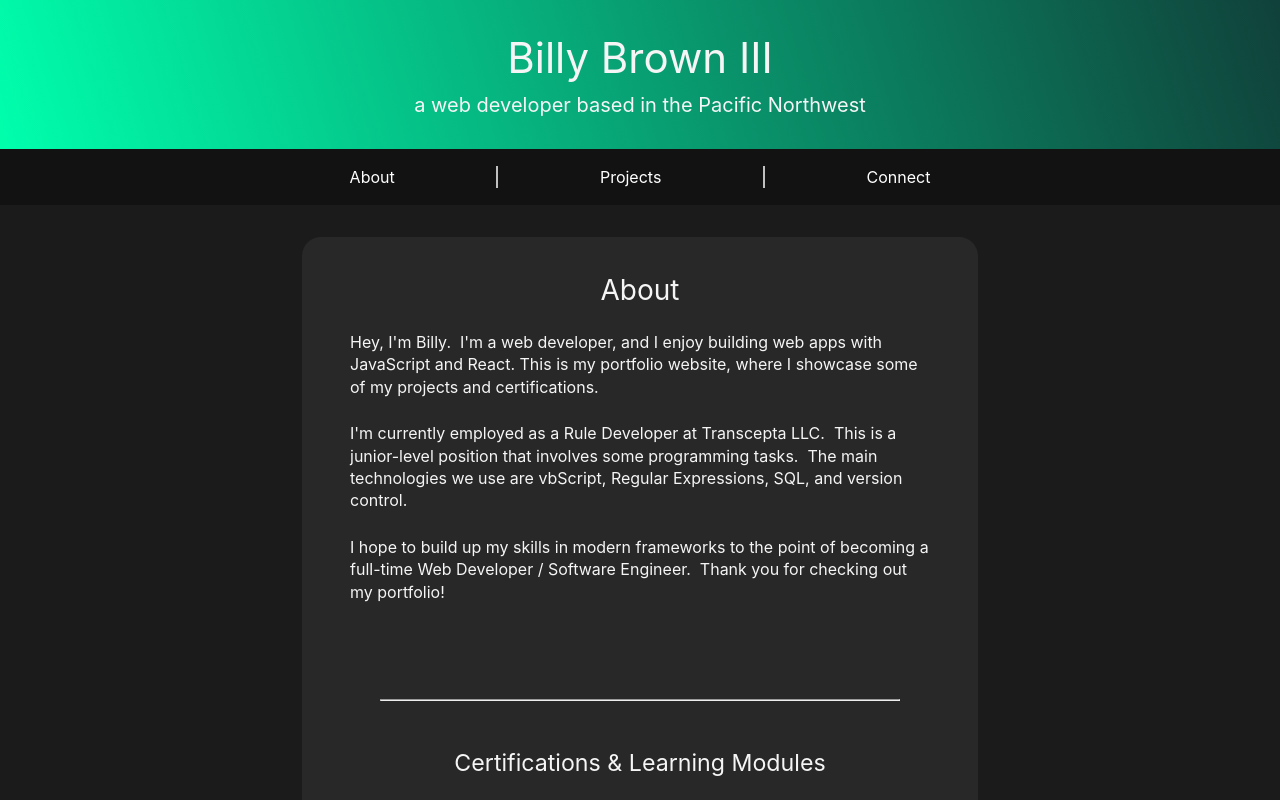
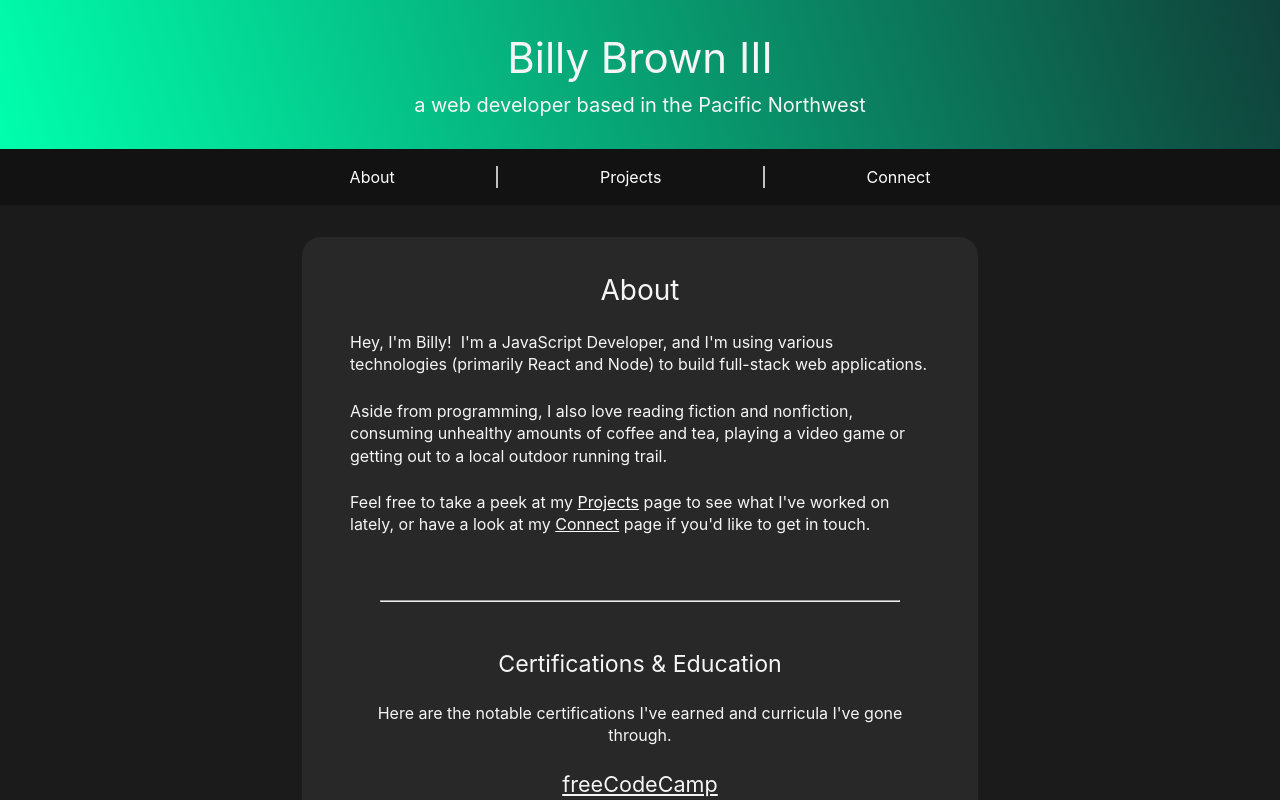
Before and after one commit to billybrown-iii/dev-portfolio, a React (Create React App) app: page / in a window 1280 px wide. Shown: the top 800 px of the page. Built offline with nearby package versions, Linux system fonts and the light colour scheme.

Commit message:
updated content

```diff
--- a/src/Connect.js
+++ b/src/Connect.js
@@ -14,6 +14,21 @@ function Connect(props) {
             <div className="card">
                 <div className="card-title">Connect</div>
 
+                <a className="connect-item" href="/resume.pdf" target="_blank" rel="noreferrer">
+                    <i class="fas fa-file-alt connect-icon"></i>
+                    Resume
+                </a>
+
+                <a className="connect-item" href="https://github.com/BillyBDev" target="_blank" rel="noreferrer">
+                    <i class="fab fa-github connect-icon"></i>
+                    GitHub
+                </a>
+
+                <a className="connect-item" href="https://linkedin.com/in/billy-brown-iii/" target="_blank" rel="noreferrer">
+                    <i class="fab fa-linkedin connect-icon"></i>
+                    LinkedIn
+                </a>
+
                 <div className="connect-item email-button" onClick={e => {writeToClip(e)}}>
                     <div className="email-btn-core">
                         <i className="fas fa-envelope-square connect-icon"></i>
@@ -25,24 +40,7 @@ function Connect(props) {
                     <div className="email-display">
                         {copyStatus}
                     </div>
-
                 </div>
-
-                <a className="connect-item" href="https://github.com/BillyBDev" target="_blank" rel="noreferrer">
-                    <i class="fab fa-github connect-icon"></i>
-                    GitHub
-                </a>
-
-                <a className="connect-item" href="https://linkedin.com/in/billy-brown-iii/" target="_blank" rel="noreferrer">
-                    <i class="fab fa-linkedin connect-icon"></i>
-                    LinkedIn
-                </a>
-
-                <a className="connect-item" href="/resume.pdf" target="_blank" rel="noreferrer">
-                    <i class="fas fa-file-alt connect-icon"></i>
-                    Resume
-                </a>
-
             </div>
         </div>
     )
--- a/src/Home.js
+++ b/src/Home.js
@@ -1,4 +1,5 @@
 import React from "react";
+import { Link } from 'react-router-dom';
 import mongoDB from './mongodb.png';
 import expressIcon from './express.png';
 
@@ -8,11 +9,11 @@ function Home(props) {
             <div className="card">
                 <div>
                     <div className="card-title" id="about-title">About</div>
-                    <div className="content">Hey, I'm Billy. &nbsp;I'm a web developer, and I enjoy building web apps with JavaScript and React.  This is my portfolio website, where I showcase some of my projects and certifications.</div>
-                    <div className="content">I'm currently employed as a Rule Developer at Transcepta LLC. &nbsp;This is a junior-level position that involves some programming tasks. &nbsp;The main technologies we use are vbScript, Regular Expressions, SQL, and version control.</div>
-                    <div className="content">I hope to build up my skills in modern frameworks to the point of becoming a full-time Web Developer / Software Engineer. &nbsp;Thank you for checking out my portfolio!</div>
+                    <div className="content">Hey, I'm Billy! &nbsp;I'm a JavaScript Developer, and I'm using various technologies (primarily React and Node) to build full-stack web applications.</div>
+                    <div className="content">Aside from programming, I also love reading fiction and nonfiction, consuming unhealthy amounts of coffee and tea, playing a video game or getting out to a local outdoor running trail.</div>
+                    <div className="content">Feel free to take a peek at my <Link to="/projects" className="link">Projects</Link> page to see what I've worked on lately, or have a look at my <Link to="/connect" className="link">Connect</Link> page if you'd like to get in touch.</div>
                     <hr />
-                    <div className="card-title" id="certs-title">Certifications & Learning Modules</div>
+                    <div className="card-title" id="certs-title">Certifications & Education</div>
                     <div className="content cert-desc">Here are the notable certifications I've earned and curricula I've gone through.</div>
                     <div className="cert cert-title">
                         <a rel="noreferrer" className="hidden-link" href="http://www.freecodecamp.org" target="_blank">freeCodeCamp</a>
@@ -21,7 +22,10 @@ function Home(props) {
                         <a rel="noreferrer" href="https://www.freecodecamp.org/certification/fcc13351cc5-efa2-42ff-b625-09f907aa61fb/responsive-web-design" target="_blank">Responsive Web Design</a>
                     </div>
                     <div className="cert">
-                    <a rel="noreferrer" href="https://www.freecodecamp.org/certification/fcc13351cc5-efa2-42ff-b625-09f907aa61fb/javascript-algorithms-and-data-structures" target="_blank">JavaScript Algorithms and Data Structures</a>
+                        <a rel="noreferrer" href="https://www.freecodecamp.org/certification/fcc13351cc5-efa2-42ff-b625-09f907aa61fb/javascript-algorithms-and-data-structures" target="_blank">JavaScript Algorithms and Data Structures</a>
+                    </div>
+                    <div className="cert">
+                        <a rel="noreferrer" href="https://www.freecodecamp.org/certification/fcc13351cc5-efa2-42ff-b625-09f907aa61fb/front-end-development-libraries" target="_blank">Front End Development Libraries</a>
                     </div>
                     <div className="cert cert-title">
                         <a rel="noreferrer" href="http://www.udemy.com" target="_blank">Udemy</a>
@@ -64,7 +68,6 @@ function Home(props) {
                         </div>
                         <div className="tech-desc tech-child">React</div>
                         <i className="fab fa-react tech-icon tech-child" id="react-icon"></i>
-
                     </div>
                 </div>
             </div>
--- a/src/Projects.js
+++ b/src/Projects.js
@@ -49,7 +49,7 @@ function Projects(props) {
                             </a>
                             <div className="project-description">
                                 JavaScript Calculator
-                                <div className="project-subtitle">Built with React and JavaScript</div>
+                                <div className="project-subtitle">Built with React Hooks</div>
                             </div>
                             <img className="project-image" src={calc} alt="Calculator app preview"></img>
                         </div>
@@ -63,7 +63,7 @@ function Projects(props) {
                             </a>
                             <div className="project-description">
                                 Pomodoro Timer
-                                <div className="project-subtitle">Built with React and JavaScript</div>
+                                <div className="project-subtitle">Built with React Hooks</div>
                             </div>
                             <img className="project-image" src={clock} alt="Pomodoro timer preview"></img>
                         </div>
--- a/src/index.css
+++ b/src/index.css
@@ -91,6 +91,11 @@ body {
   text-align: left;
 }
 
+.link {
+  /* text-decoration: none; */
+  color: white;
+}
+
 ul {
   list-style-position: inside;
   text-align: center;
@@ -98,7 +103,7 @@ ul {
 }
 
 hr {
-  margin: 6rem 30px 3rem 30px;
+  margin: 4rem 30px 3rem 30px;
   color: rgb(212, 212, 212);
 }
 
```
Also changed, not shown: 1 other file (tests, documents, lock files or other folders).
